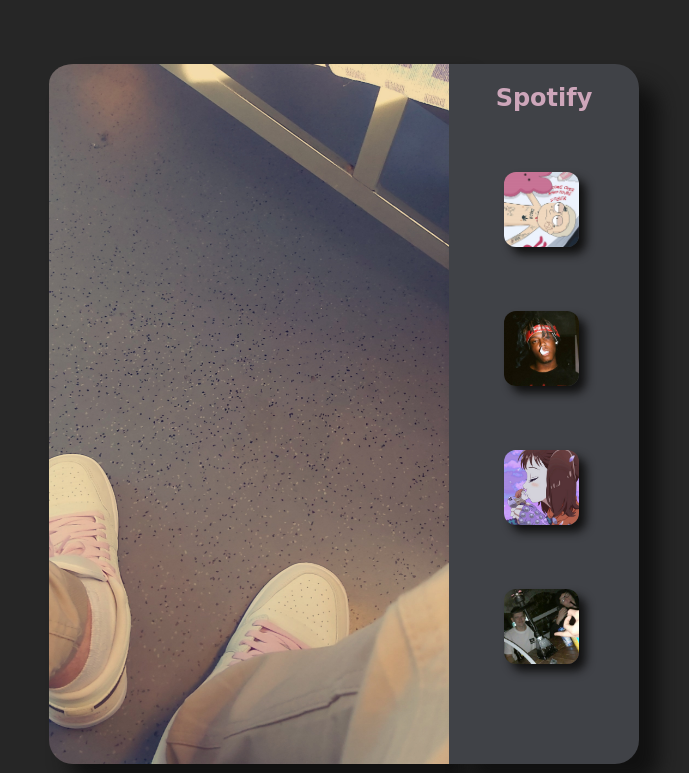
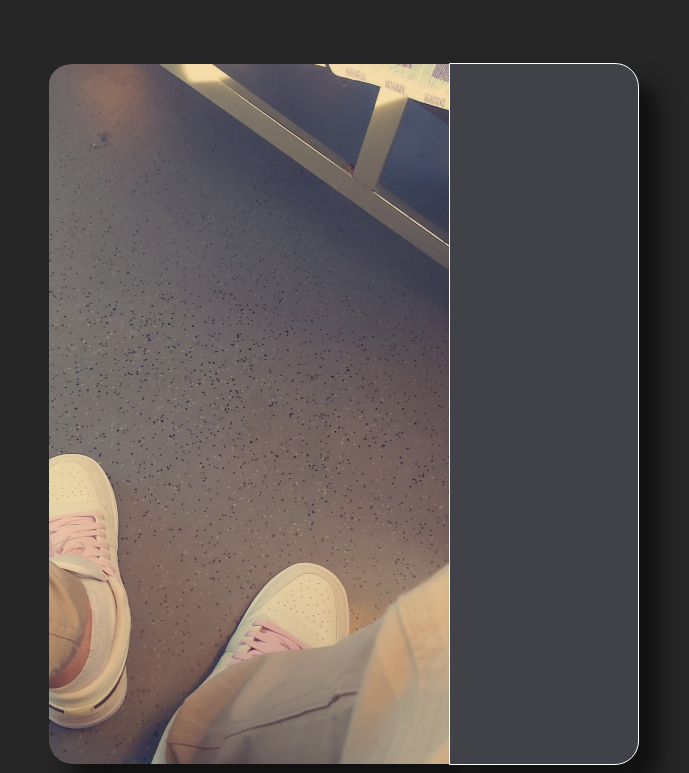
Before and after one commit to rxb1n/rxb1n.github.io, a plain HTML site: page index.html in a window 1280 px wide. Shown: the part 70-843 px from the top of the page, without its empty margins (296-985 px from the left). Drawn offline with Linux system fonts and the light colour scheme; a web font is replaced by a local one.

Commit message:
some fix idkman

```diff
--- a/index.css
+++ b/index.css
@@ -62,6 +62,7 @@ a {
     border-bottom-left-radius: 24px;
 }
 .boxtxt{
+    border: solid white 1px;
     background-color: #404247;
     width:500px;
     height: 700px;
--- a/index.html
+++ b/index.html
@@ -27,16 +27,7 @@
         </div>
 
         <div class="boxtxt">
-            <a class="txt" href="https://open.spotify.com/user/niborucs"><h2 class="ul">Spotify</h2></a>
-            <ul>
-                <li><img class="playimg" src="playlistimg1.jpg" width="75px" height="75px"></li>
 
-                <li><img class="playimg" src="playlistimg2.jpg" width="75px" height="75px"></li>
-
-                <li><img class="playimg" src="playlistimg3.jpg" width="75px" height="75px"></li>
-
-                <li><img class="playimg" src="playlistimg4.jpg" width="75px" height="75px"></li>
-            </ul>
         </div>
     </div>
 </body>
```
Also changed, not shown: about.html (added, +12 -0 lines), discord.png (added), github.png (added).
